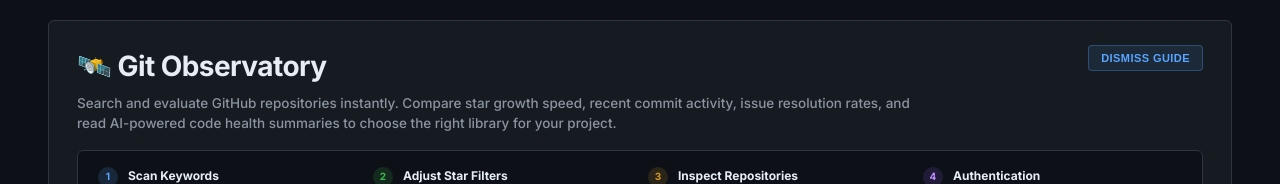
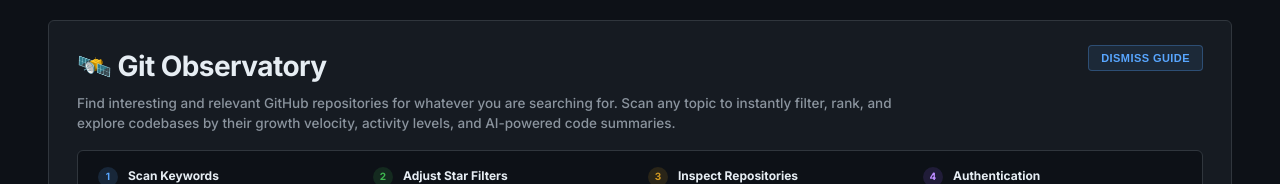
Before and after one commit to teachme-ai/gitsearch, a React (Vite) app: page / in a window 1280 px wide. Shown: the top 184 px of the page. Built offline with nearby package versions, Linux system fonts and the light colour scheme.

Commit message:
docs: refine subtitle to focus on discovering interesting repositories

```diff
--- a/src/App.jsx
+++ b/src/App.jsx
@@ -1145,7 +1145,7 @@
               maxWidth: '850px',
               fontWeight: 500
             }}>
-              Search and evaluate GitHub repositories instantly. Compare star growth speed, recent commit activity, issue resolution rates, and read AI-powered code health summaries to choose the right library for your project.
+              Find interesting and relevant GitHub repositories for whatever you are searching for. Scan any topic to instantly filter, rank, and explore codebases by their growth velocity, activity levels, and AI-powered code summaries.
             </p>
           </div>
           {showGuide && (
```
